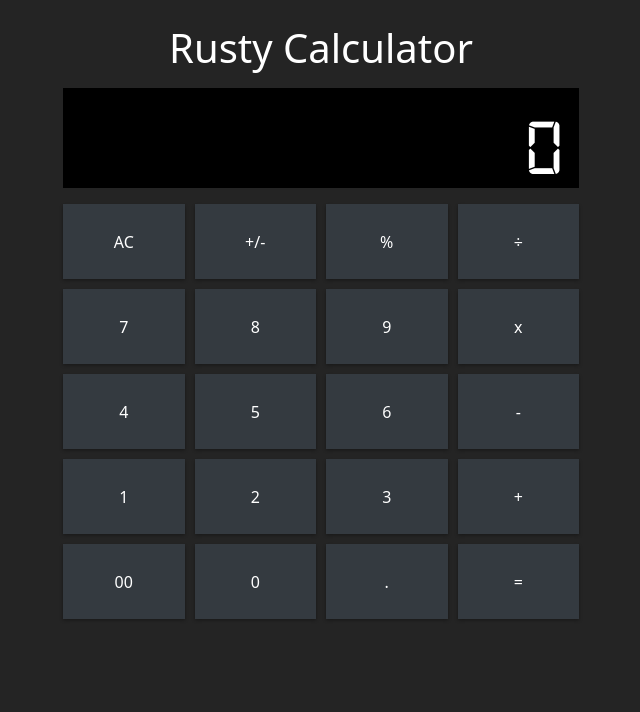
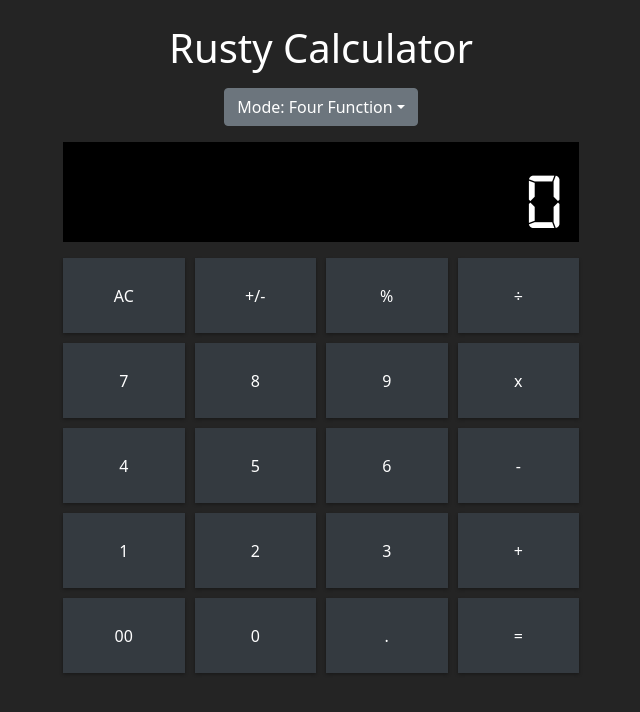
Before and after one commit to JoeyEamigh/rust-react-calculator, a React (Create React App) app: page / in a window 1280 px wide. Shown: the top 712 px of the page, without its empty margins (319-959 px from the left). Built offline with nearby package versions, Linux system fonts and the light colour scheme.

Commit message:
ready to be extended

```diff
--- a/package.json
+++ b/package.json
@@ -43,6 +43,7 @@
     ]
   },
   "devDependencies": {
+    "@types/bootstrap": "^5.0.17",
     "@wasm-tool/wasm-pack-plugin": "^1.4.0",
     "prettier": "^2.3.2",
     "react-app-rewired": "^2.1.8"
--- a/src/App.scss
+++ b/src/App.scss
@@ -7,4 +7,9 @@ main.rusty-calc {
     text-align: center;
     color: white;
   }
+
+  .dropdown {
+    @extend .w-100, .mb-3;
+    text-align: center;
+  }
 }
--- a/src/App.tsx
+++ b/src/App.tsx
@@ -1,22 +1,67 @@
-import { useEffect, useState } from 'react';
+/* eslint-disable jsx-a11y/anchor-is-valid */
+import { useEffect, useState, useRef } from 'react';
 import './App.scss';
 import type * as Rust from './native/pkg/index';
 import Loading from './components/loading/loading';
-import Calculator from './components/calculator/calculator';
+import FourFunc from './components/fourFunc/fourFunc';
+import { Dropdown } from 'bootstrap';
+import { CalculatorType } from './types/calculatorType.enum';
+import Triangle from './components/triangle/triangle';
 
 function App() {
   const [rust, setRust] = useState<typeof Rust>(null);
+  const dropdownRef = useRef<HTMLButtonElement>();
+  const [calculatorType, setCalculatorType] = useState<CalculatorType>(CalculatorType.FourFunc);
 
   useEffect(() => {
+    new Dropdown(dropdownRef.current);
     import('./native/pkg/index').then((module) => setRust(module));
   }, []);
 
   return (
     <main className="rusty-calc">
       <h1>Rusty Calculator</h1>
-      {rust ? <Calculator rust={rust} /> : <Loading />}
+      <div className="dropdown">
+        <button
+          className="btn btn-secondary dropdown-toggle"
+          type="button"
+          id="dropdownMenuButton1"
+          data-bs-toggle="dropdown"
+          ref={dropdownRef}
+        >
+          Mode: {calculatorType}
+        </button>
+        <ul className="dropdown-menu" aria-labelledby="dropdownMenuButton1">
+          <li>
+            <a className="dropdown-item" href="#" onClick={() => changeCalculatorType(CalculatorType.FourFunc)}>
+              {CalculatorType.FourFunc}
+            </a>
+          </li>
+          <li>
+            <a className="dropdown-item" href="#" onClick={() => changeCalculatorType(CalculatorType.Triangle)}>
+              {CalculatorType.Triangle}
+            </a>
+          </li>
+        </ul>
+      </div>
+      {rust ? renderCalculator() : <Loading />}
     </main>
   );
+
+  function renderCalculator() {
+    switch (calculatorType) {
+      case CalculatorType.FourFunc:
+        return <FourFunc rust={rust} />;
+      case CalculatorType.Triangle:
+        return <Triangle rust={rust} />;
+      default:
+        return <FourFunc rust={rust} />;
+    }
+  }
+
+  function changeCalculatorType(type: CalculatorType) {
+    setCalculatorType(type);
+  }
 }
 
 export default App;
--- a/src/components/calculator/calculator.tsx
+++ b/src/components/fourFunc/fourFunc.tsx
@@ -1,9 +1,9 @@
-import './calculator.scss';
+import './fourFunc.scss';
 import type * as Rust from '../../native/pkg';
 import { useState } from 'react';
 import { Operation } from '../../types/operations.enum';
 
-export default function Calculator({ rust }: { rust: typeof Rust }) {
+export default function FourFunc({ rust }: { rust: typeof Rust }) {
   const [answer, setAnswer] = useState<number>(0);
   const [operation, setOperation] = useState<Operation>(null);
   const [prenum, setPrenum] = useState<number>(null);
--- /dev/null
+++ b/src/components/triangle/triangle.scss
@@ -0,0 +1,6 @@
+@import "../../assets/scss/variables";
+
+main.triangle {
+  @extend .d-flex;
+  color: white;
+}
--- /dev/null
+++ b/src/components/triangle/triangle.tsx
@@ -0,0 +1,6 @@
+import './triangle.scss';
+import type * as Rust from '../../native/pkg';
+
+export default function Triangle({ rust }: { rust: typeof Rust }) {
+  return <main className="triangle">Coming soon...</main>;
+}
--- /dev/null
+++ b/src/types/calculatorType.enum.ts
@@ -0,0 +1,4 @@
+export enum CalculatorType {
+  FourFunc = 'Four Function',
+  Triangle = 'Triangle',
+}
```
Also changed, not shown: src/components/fourFunc/fourFunc.scss (renamed from src/components/calculator/calculator.scss), 1 other file (tests, documents, lock files or other folders).
